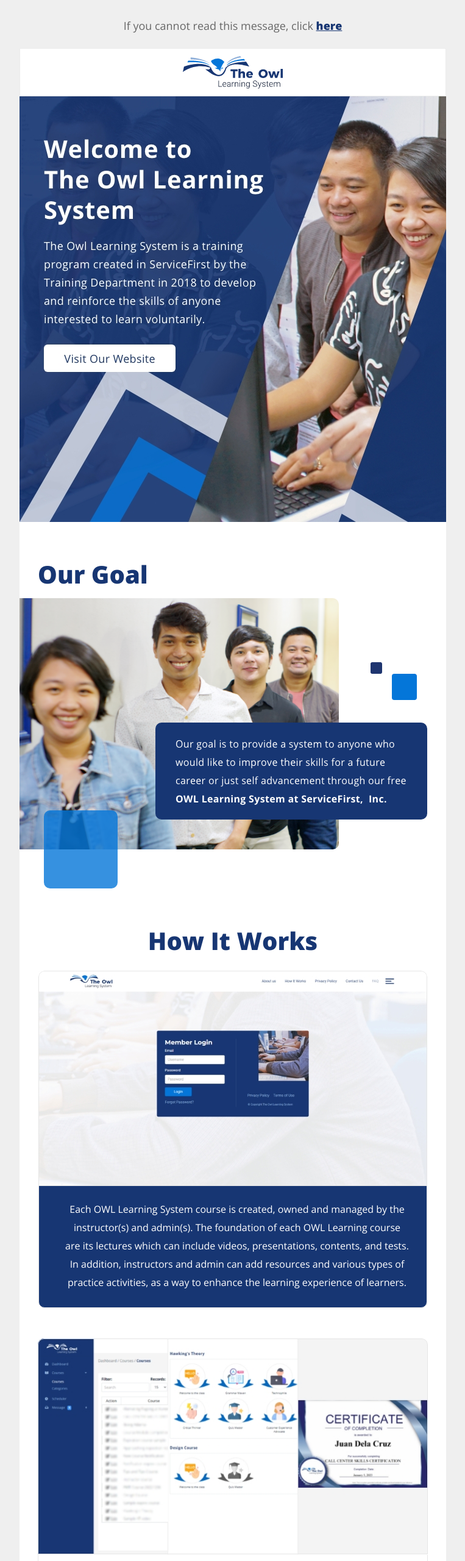
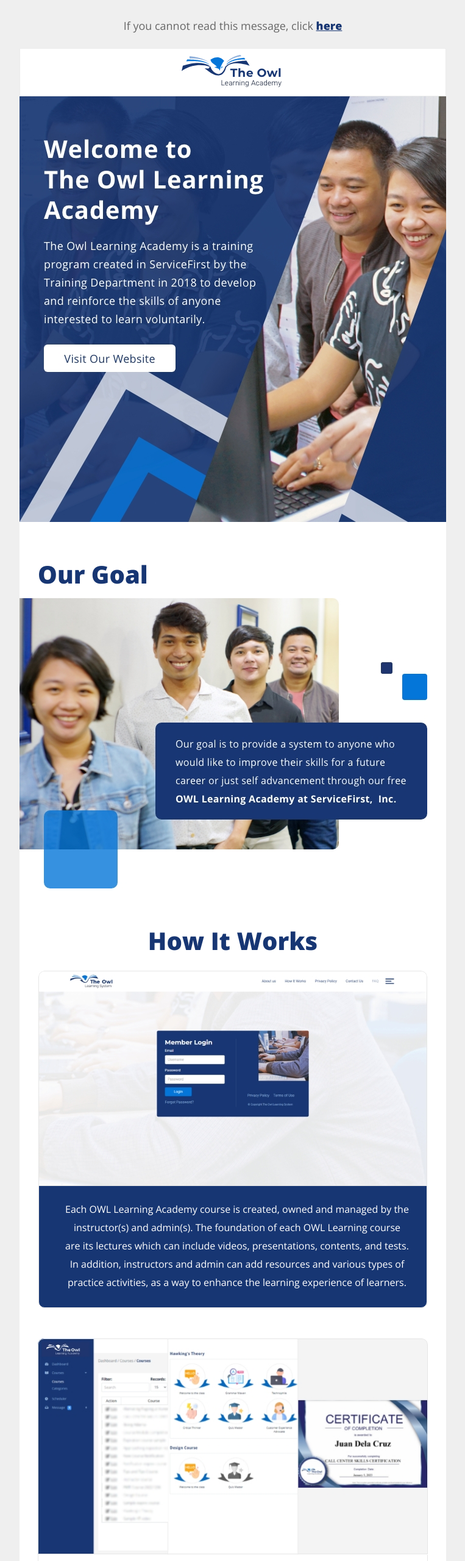
Before and after one commit to raymartzapata15/owl-email-template, a plain HTML site: page index.html in a window 1280 px wide. Shown: the top 2560 px of the page at 61% size, without its empty margins (258-1021 px from the left). Drawn offline with nearby package versions, Linux system fonts and the light colour scheme.

Commit message:
Update email design

```diff
--- a/index.html
+++ b/index.html
@@ -55,17 +55,17 @@
                         border: 1px solid #ECECEC;"
                     >
                         <img
-                            src="./assets/owl-logo.png"
-                            alt="OWL E-Learning Academy Logo"
-                            style="height: 54px;">
+                            src="./assets/logo email.png"
+                            alt="OWL Learning Academy Logo"
+                            style="height: 57px;">
                     </td>
                 </tr>
                 <tr>
                     <td>
                         <a href="https://owl.forttech.com/" target="_blank">
                             <img
-                                src="./assets/banner.jpg"
-                                alt="OWL E-Learning Academy Welcome"
+                                src="./assets/sec 1 .jpg"
+                                alt="OWL Learning Academy Welcome"
                                 style="width: 700px;"
                             >
                         </a>
@@ -81,13 +81,11 @@
                             margin: 0;">
                             Our Goal
                         </h2>
-                        <a href="https://owl.forttech.com/" target="_blank">
                         <img
-                                src="./assets/our goal.png"
-                                alt="OWL E-Learning Academy Our Goal"
+                            src="./assets/sec 2 .jpg"
+                            alt="OWL Learning Academy Our Goal"
                             style="width: 669px;"
                         >
-                        </a>
                     </td>
                 </tr>
                 <tr>
@@ -101,13 +99,11 @@
                             text-align: center;">
                             How It Works
                         </h2>
-                        <a href="https://owl.forttech.com/" target="_blank">
                         <img
-                                src="./assets/how-it-works-1.jpg"
-                                alt="OWL E-Learning Academy How It Works 1"
+                            src="./assets/sec 3.jpg"
+                            alt="OWL Learning Academy How It Works 1"
                             style="width: 100%;"
                         >
-                        </a>
                         <div
                             style="border: 1px solid #E6E6E6;
                             border-radius: 0px 0px 10px 10px;
@@ -121,7 +117,7 @@
                                 line-height: 30px;
                                 margin: 0;"
                             >
-                                Each OWL Learning System course is created, owned and managed by the
+                                Each OWL Learning Academy course is created, owned and managed by the
                                 instructor(s) and admin(s). The foundation of each OWL Learning course
                                 are its lectures which can include videos, presentations, contents, and tests.
                                 In addition, instructors and admin can add resources and various types
@@ -132,13 +128,11 @@
                 </tr>
                 <tr>
                     <td style="padding: 0 30px 50px;">
-                        <a href="https://owl.forttech.com/" target="_blank">
                         <img
-                                src="./assets/how-it-works-2.jpg"
-                                alt="OWL E-Learning Academy How It Works 2"
+                            src="./assets/sec 4.jpg"
+                            alt="OWL Learning Academy How It Works 2"
                             style="width: 100%;"
                         >
-                        </a>
                         <div
                             style="border: 1px solid #E6E6E6;
                             border-radius: 0px 0px 10px 10px;
@@ -185,13 +179,11 @@
                 </tr>
                 <tr>
                     <td style="padding: 50px 31px 60px;">
-                        <a href="https://owl.forttech.com/" target="_blank">
                         <img
-                                src="./assets/when.jpg"
-                                alt="OWL E-Learning Academy When"
+                            src="./assets/sec 5 .jpg"
+                            alt="OWL Learning Academy When"
                             style="width: 638px;"
                         >
-                        </a>
                     </td>
                 </tr>
                 <tr>
@@ -204,7 +196,7 @@
                             padding: 30px 0 0;
                             margin: 0;"
                         >
-                            © Copyright 2023 The Owl Learning System
+                            © Copyright 2023 The Owl Learning Academy
                         </p>
                     </td>
                 </tr>
```
Also changed, not shown: assets/banner.jpg (deleted), assets/how-it-works-2.jpg (deleted), assets/logo email.png (added), assets/our goal.png (deleted), assets/owl-logo.png (deleted), assets/sec 1 .jpg (added), assets/sec 2 .jpg (added), assets/sec 3.jpg (renamed from assets/how-it-works-1.jpg), assets/sec 4.jpg (added), assets/sec 5 .jpg (added), assets/when.jpg (deleted). Lines whose indentation alone changed are shown as unchanged.
